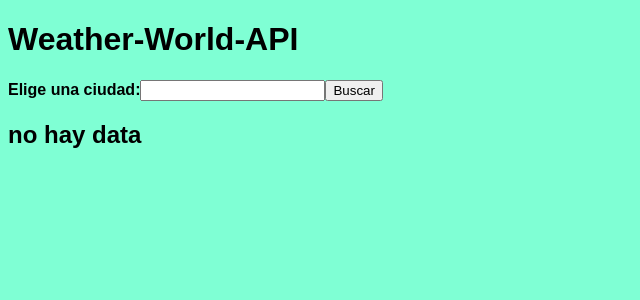
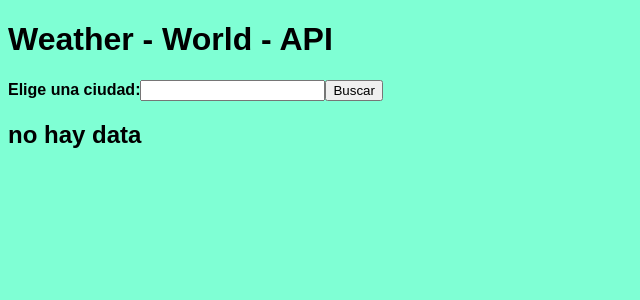
Before and after one commit to Al2com/API-weather-react, a React (Create React App) app: page / in a window 1280 px wide. Shown: the top 300 px of the page, without its empty margins (0-640 px from the left). Built offline with nearby package versions, Linux system fonts and the light colour scheme.

Commit message:
Frist_component

```diff
--- a/src/App.js
+++ b/src/App.js
@@ -1,14 +1,5 @@
-import React, { useState } from "react"
-
-// const rendericons = function (icon) {
-//   { datos.data[0].weather.icon.array.forEach(icon => {
-//     return ${""} ===
-//   })
-
-
-
-// }
-
+import React, { useState } from "react";
+import Header from './components/Header';
 
 
 const getData = async (search) => {
@@ -48,25 +39,30 @@ function App() {
 
   return (
     <>
-      <header>
-        <h1>Weather-World-API</h1>
+      <Header />
 
+      <nav>
         <form onSubmit={handleOnSubmit}>
           <label htmlFor="search">Elige una ciudad:</label>
           <input type="search" name="search" id="search" />
           <button type="submit">Buscar</button>
         </form>
-      </header>
+      </nav>
+
       <main>
         {shouldRender ? (
           <>
             <h1>Ciudad: {datos.city_name}</h1>
 
-            <img src={`./assets/icons/${datos.data[0].weather.icon}.png`}alt=""></img>
+            <img
+              src={`./assets/icons/${datos.data[0].weather.icon}.png`}
+              alt=""
+            ></img>
 
             <dl>
               <dt>Temperatura</dt>
               <dd>{datos.data[0].temp} ºC</dd>
+              <dd>{datos.data[0].datetime}</dd>
             </dl>
           </>
         ) : (
--- /dev/null
+++ b/src/components/Header.jsx
@@ -0,0 +1,7 @@
+import React from "react";
+
+const Header = (props) => {
+  return <h1>Weather - World - API</h1>;
+};
+
+export default Header;
```
Also changed, not shown: src/components/navBar.jsx (deleted).
